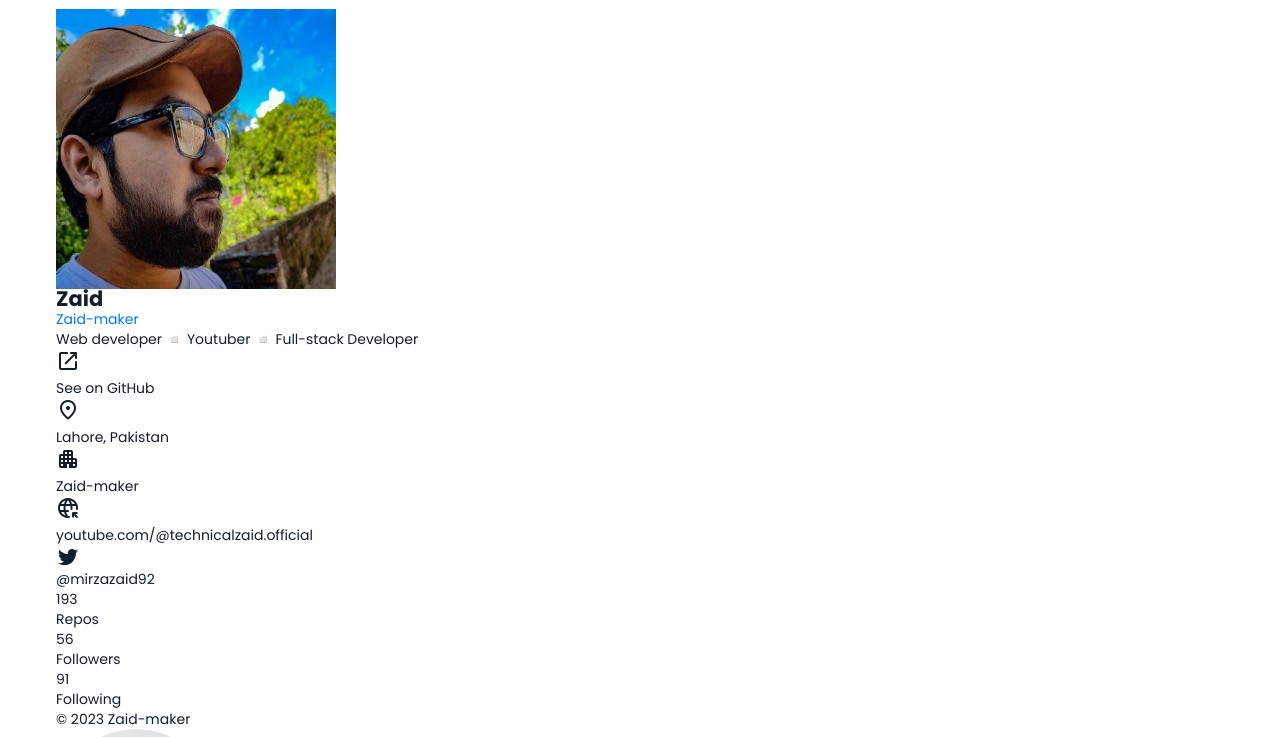
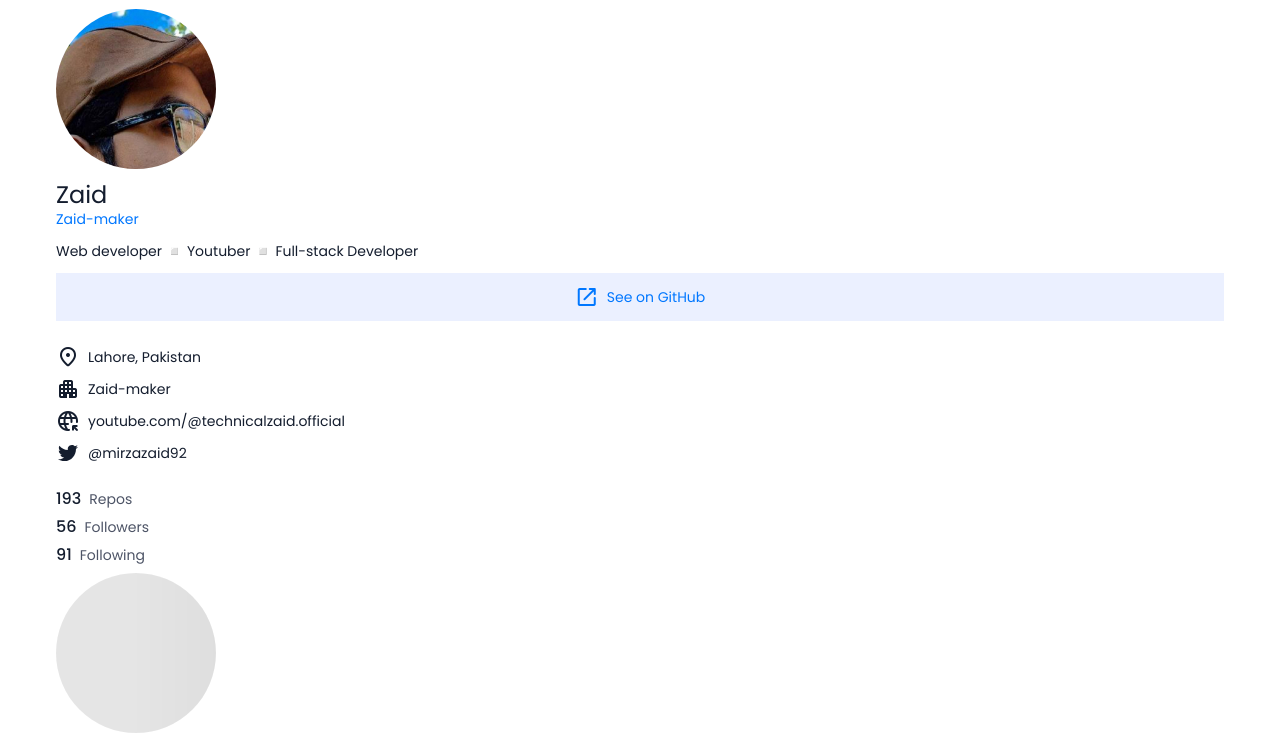
Before and after one commit to Zaid-maker/GitFinder, a plain HTML site: page index.html in a window 1280 px wide. Shown: the part 63-800 px from the top of the page. Drawn offline with nearby package versions, Linux system fonts and the light colour scheme; files whose address does not match are found by name.

Commit message:
add styling for profile section

```diff
--- a/assets/css/style.css
+++ b/assets/css/style.css
@@ -119,7 +119,7 @@
   --header-height: 72px;
 }
 
-@media (prefers-reduce-motion: no-preference) {
+@media (prefers-reduced-motion: no-preference) {
   :root {
     /**
     * Transition
@@ -309,6 +309,56 @@ body {
   font-variation-settings: "Fill" 1, "wght" 400, "GRAD" 0, "opsz" 24;
 }
 
+.img-holder {
+  aspect-ratio: var(--width) / var(--height);
+  background-color: var(--alpha-50);
+  overflow: hidden;
+}
+
+.avatar-circle {
+  border-radius: var(--radius-circle);
+}
+
+.avatar-rounded {
+  border-radius: var(--radius-24);
+}
+
+.img-cover {
+  width: 100%;
+  height: 100%;
+  object-fit: cover;
+}
+
+.title-1 {
+  font-size: var(--title-1);
+  font-weight: var(--weight-medium);
+  line-height: 72px;
+}
+
+.title-2 {
+  font-size: var(--title-2);
+  line-height: 20px;
+  font-weight: var(--weight-regular);
+}
+
+.title-3 {
+  font-size: var(--title-3);
+  line-height: 24px;
+  font-weight: var(--weight-regular);
+}
+
+.body {
+  font-size: var(--body);
+}
+
+.label-1 {
+  font-size: var(--label-1);
+}
+
+.label-2 {
+  font-size: var(--label-2);
+}
+
 /*-----------------------------------*\
   #COMPONENTS
 \*-----------------------------------*/
@@ -338,6 +388,43 @@ body {
 }
 
 /* Button */
+
+.btn {
+  padding-inline: 24px;
+  height: 48px;
+  font-size: var(--weight-medium);
+  border-radius: var(--radius-8);
+  border: 1px solid transparent;
+  max-width: max-content;
+  display: flex;
+  justify-content: center;
+  gap: 8px;
+  align-items: center;
+  line-height: 40px;
+  transition: var(--transition-short);
+}
+
+.btn-primary {
+  background-color: var(--primary);
+  color: var(--white);
+  border-radius: var(---primary-outline);
+}
+
+.btn-primary:where(:hover, :focus-visible):not(:active) {
+  background-color: var(--primary-hover);
+  border-color: var(--primary-outline-hover);
+}
+
+.btn-secondary {
+  background-color: var(--surface-1);
+  color: var(--primary);
+  border-radius: var(--surface-1-outline);
+}
+
+.btn-secondary:where(:hover, :focus-visible):not(:active) {
+  background-color: var(--surface-1-hover);
+  border-color: var(--surface-1-outline-hover);
+}
 
 /* Badge */
 
@@ -558,6 +645,74 @@ body {
   #PROFILE
 \*-----------------------------------*/
 
+.main {
+  flex-grow: 1;
+  scroll-margin-top: var(--header-height);
+}
+
+.profile {
+  margin-block-end: 24px;
+}
+
+.profile :where(.avatar-circle, .avatar-rounded) {
+  width: 160px;
+}
+
+.profile .title-2 {
+  margin-block: 16px 4px;
+}
+
+.username {
+  line-height: 20px;
+  margin-block-end: 12px;
+}
+
+.profile .bio {
+  margin-block: 12px;
+  max-width: 80ch;
+}
+
+.profile .btn-secondary {
+  max-width: 100%;
+}
+
+.profile-meta {
+  margin-block: 24px;
+}
+
+.profile-meta .meta-item,
+.profile-stats .stats-item {
+  display: flex;
+  align-items: center;
+  gap: 8px;
+  margin-block: 8px;
+}
+
+.profile-meta .meta-text {
+  font-size: var(--label-1);
+  max-width: 0;
+  white-space: nowrap;
+  text-overflow: ellipsis;
+  transition: var(--transition-short);
+}
+
+.profile-meta a.meta-text:where(:hover, :focus-visible) {
+  color: var(--primary);
+}
+
+.profile-stats .stats-item {
+  color: var(--on-surface-variant);
+}
+
+.profile-stats .body {
+  color: var(--on-background);
+  font-weight: var(--weight-medium);
+}
+
+.profile .footer {
+  display: none;
+}
+
 /*-----------------------------------*\
   #TAB
 \*-----------------------------------*/
```
